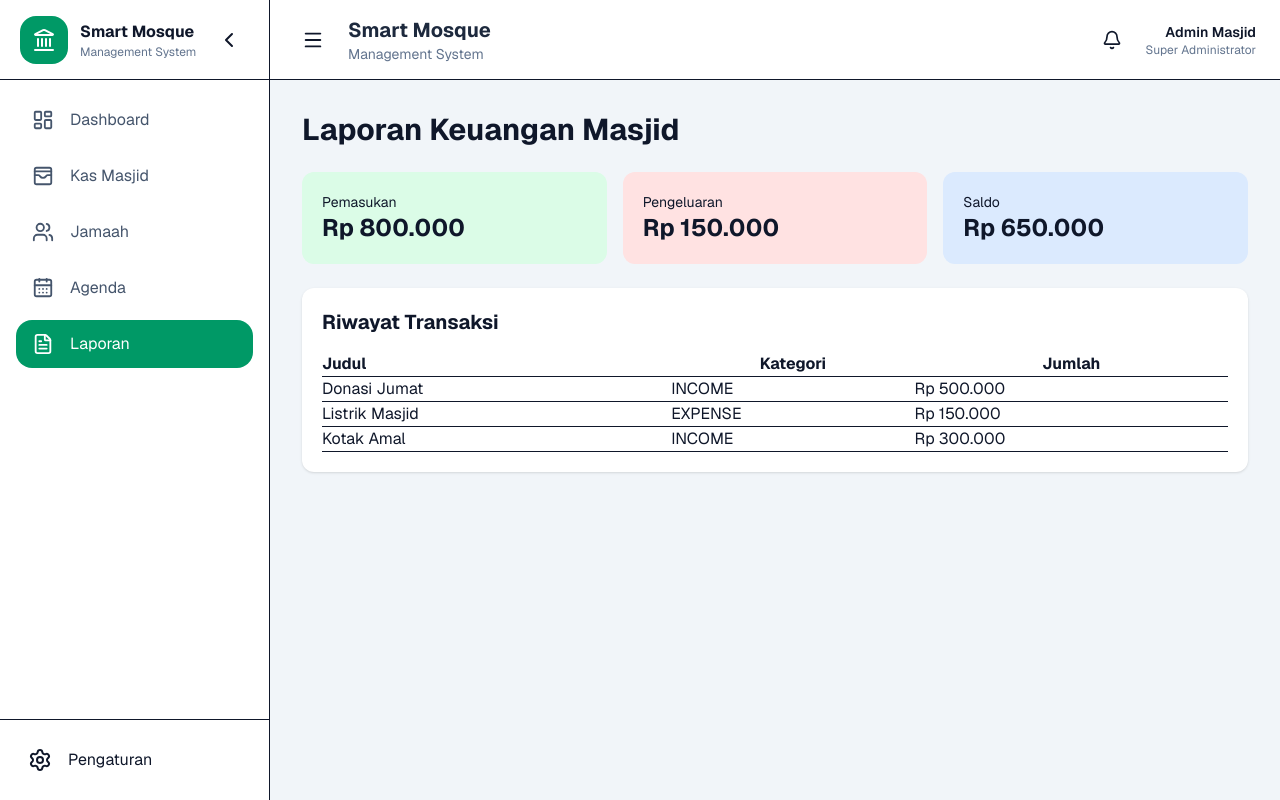
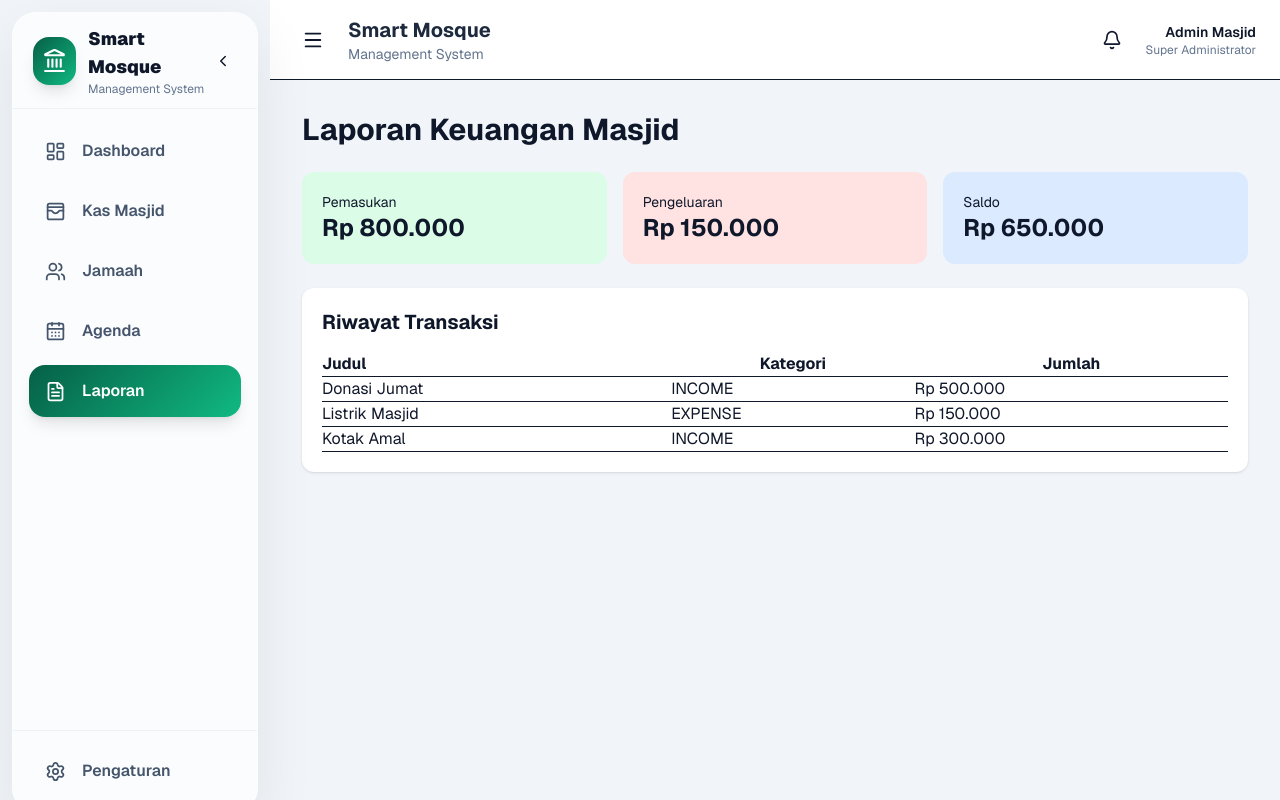
Before and after one commit to Hamdan120602/smart-mosque, a Next.js app: page /dashboard/laporan in a window 1280 px wide. Built offline with nearby package versions, Linux system fonts and the light colour scheme.

Commit message:
fix theme color system

```diff
--- a/src/components/layout/Sidebar.tsx
+++ b/src/components/layout/Sidebar.tsx
@@ -89,16 +89,20 @@ return (
 className={`
 
 fixed
+top-0
 left-0
-top-0
 z-50
 h-screen
-border-r
-bg-white
+
 transition-all
 duration-300
 
-${collapsed?'w-[90px]':'w-[270px]'}
+${collapsed
+?
+'w-[88px]'
+:
+'w-[270px]'
+}
 
 ${mobileOpen
 ?
@@ -115,12 +119,50 @@ ${mobileOpen
 <div
 
 className="
+
+h-full
+
+m-3
+
+rounded-3xl
+
+border
+
+border-white/30
+
+bg-white/70
+
+backdrop-blur-xl
+
+shadow-[0_20px_60px_rgba(0,0,0,.08)]
+
+overflow-hidden
+
+"
+
+>
+
+
+{/* HEADER */}
+
+<div
+
+className="
+
+h-24
+
 flex
-h-20
+
 items-center
+
 justify-between
+
+px-5
+
 border-b
-px-5
+
+border-slate-200/50
+
 "
 
 >
@@ -132,36 +174,63 @@ px-5
 <div
 
 className="
+
+h-12
+
+w-12
+
+rounded-2xl
+
 flex
-h-12
-w-12
+
 items-center
+
 justify-center
-rounded-2xl
-bg-emerald-600
+
 text-white
+
+shadow-lg
+
 "
+
+style={{
+
+background:
+
+"linear-gradient(135deg,var(--primary),var(--secondary))"
+
+}}
 
 >
 
-<Landmark/>
+
+<Landmark size={25}/>
+
 
 </div>
 
 
 
+
 {
-!collapsed&&
+
+!collapsed &&
 
 <div>
 
-<h2 className="font-bold">
+<h2 className="font-black text-lg">
+
 Smart Mosque
+
 </h2>
 
+
 <p className="text-xs text-slate-500">
+
 Management System
+
 </p>
+
 
 </div>
 
@@ -173,29 +242,51 @@ Management System
 
 
 
+
+
 <button
 
 onClick={()=>setCollapsed(!collapsed)}
 
 className="
+
 hidden
+
+md:flex
+
+h-8
+
+w-8
+
+items-center
+
+justify-center
+
 rounded-xl
-p-2
+
 hover:bg-slate-100
-md:block
+
 "
 
 >
 
 {
+
 collapsed
+
 ?
-<ChevronRight/>
+
+<ChevronRight size={18}/>
+
 :
-<ChevronLeft/>
+
+<ChevronLeft size={18}/>
+
 }
 
+
 </button>
+
 
 
 
@@ -203,9 +294,7 @@ collapsed
 
 onClick={()=>setMobileOpen?.(false)}
 
-className="
-md:hidden
-"
+className="md:hidden"
 
 >
 
@@ -214,30 +303,45 @@ md:hidden
 </button>
 
 
+
 </div>
 
 
 
 
 
-<nav className="
+
+
+
+<nav
+
+className="
+
+p-4
+
 space-y-2
-p-4
-">
+
+"
+
+>
 
 
 {
+
 menus.map(item=>{
 
 
 const Icon=item.icon;
 
+
 const active=
+
 pathname===item.href;
 
 
 
 return (
+
 
 <Link
 
@@ -247,36 +351,104 @@ href={item.href}
 
 onClick={()=>setMobileOpen?.(false)}
 
+
 className={`
+
+group
+
+relative
+
 flex
+
 items-center
+
 gap-4
+
 rounded-2xl
+
 px-4
-py-3
-transition
+
+py-3.5
+
+transition-all
+
+duration-300
+
 
 ${active
+
 ?
-'bg-emerald-600 text-white'
+
+"text-white shadow-lg"
+
 :
-'text-slate-600 hover:bg-emerald-50'
+
+"text-slate-600 hover:bg-slate-100"
+
 }
 
+
 `}
+
+
+style={active?
+
+{
+
+background:
+
+"linear-gradient(135deg,var(--primary),var(--secondary))"
+
+}
+
+:
+
+{}
+
+}
+
 
 >
 
 
-<Icon size={22}/>
+<Icon
+
+size={21}
+
+className={
+
+active
+
+?
+
+"text-white"
+
+:
+
+"group-hover:text-[var(--primary)]"
+
+}
+
+/>
+
 
 
 {
-!collapsed&&
-<span>
+
+!collapsed &&
+
+<span
+
+className="font-semibold"
+
+>
+
 {item.name}
+
 </span>
+
 }
+
 
 
 </Link>
@@ -290,44 +462,102 @@ ${active
 }
 
 
-
 </nav>
 
 
 
 
-<div className="absolute bottom-0 w-full border-t p-4">
+
+
+
+
+
+
+{/* FOOTER */}
+
+<div
+
+className="
+
+absolute
+
+bottom-0
+
+left-0
+
+w-full
+
+p-4
+
+border-t
+
+border-slate-200/50
+
+"
+
+>
 
 
 <Link
 
+
 href="/dashboard/settings"
 
+
 className="
+
 flex
+
 items-center
+
 gap-4
-rounded-xl
-p-3
+
+rounded-2xl
+
+px-4
+
+py-3
+
+text-slate-600
+
 hover:bg-slate-100
+
+transition
+
 "
+
 
 >
 
-<Settings/>
+
+<Settings size={21}/>
+
 
 {
-!collapsed&&
-<span>
+
+!collapsed &&
+
+<span className="font-semibold">
+
 Pengaturan
+
 </span>
+
 }
+
+
 
 </Link>
 
 
+
 </div>
 
+
+
+
+
+</div>
 
 
 </aside>
--- a/src/context/ThemeContext.tsx
+++ b/src/context/ThemeContext.tsx
@@ -7,15 +7,13 @@ useEffect,
 useState
 } from "react";
 
-
 import {
 themes,
 ThemeName
 } from "@/themes/themes";
 
 
-
-type ContextType={
+type ThemeContextType = {
 
 theme:ThemeName;
 
@@ -27,7 +25,8 @@ themes:typeof themes;
 
 
 
-const ThemeContext=createContext<ContextType|null>(null);
+const ThemeContext =
+createContext<ThemeContextType | null>(null);
 
 
 
@@ -37,20 +36,22 @@ children
 
 }:{
 
-children:React.ReactNode
+children:React.ReactNode;
 
 }){
 
 
-const [theme,setTheme]=useState<ThemeName>("emerald");
+const [theme,setTheme] =
+useState<ThemeName>("emerald");
 
 
 
 useEffect(()=>{
 
 
-const saved=
+const saved =
 localStorage.getItem("theme");
+
 
 if(saved && saved in themes){
 
@@ -64,47 +65,56 @@ setTheme(saved as ThemeName);
 
 
 
+
 useEffect(()=>{
 
 
-const data=themes[theme];
+const current =
+themes[theme];
 
 
-
-const root=document.documentElement;
+const root =
+document.documentElement;
 
 
 
 root.style.setProperty(
 "--primary",
-data.colors.primary
+current.colors.primary
 );
 
 
 root.style.setProperty(
 "--secondary",
-data.colors.secondary
+current.colors.secondary
 );
-
 
 
 root.style.setProperty(
 "--accent",
-data.colors.accent
+current.colors.accent
 );
-
 
 
 root.style.setProperty(
 "--background",
-data.colors.background
+current.colors.background
 );
 
 
+root.style.setProperty(
+"--card",
+current.colors.card
+);
+
 
 root.style.setProperty(
-"--surface",
-data.colors.card
+"--foreground",
+theme==="royal" || theme==="gold"
+?
+"#f8fafc"
+:
+"#0f172a"
 );
 
 
@@ -117,6 +127,8 @@ theme
 
 
 },[theme]);
+
+
 
 
 
@@ -140,27 +152,31 @@ themes
 
 </ThemeContext.Provider>
 
-);
-
+)
 
 }
+
 
 
 
 export function useTheme(){
 
 
-const ctx=useContext(ThemeContext);
+const context =
+useContext(ThemeContext);
 
 
-if(!ctx)
+
+if(!context){
 
 throw new Error(
-"ThemeProvider missing"
+"useTheme must be inside ThemeProvider"
 );
 
+}
 
-return ctx;
+
+return context;
 
 
 }
```
Lines whose indentation alone changed are shown as unchanged.
